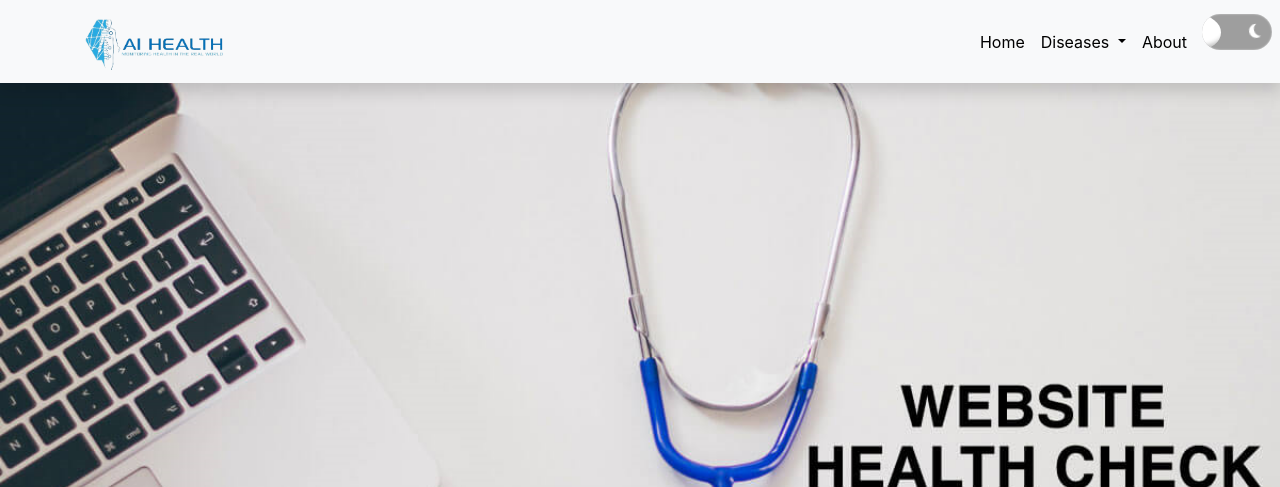
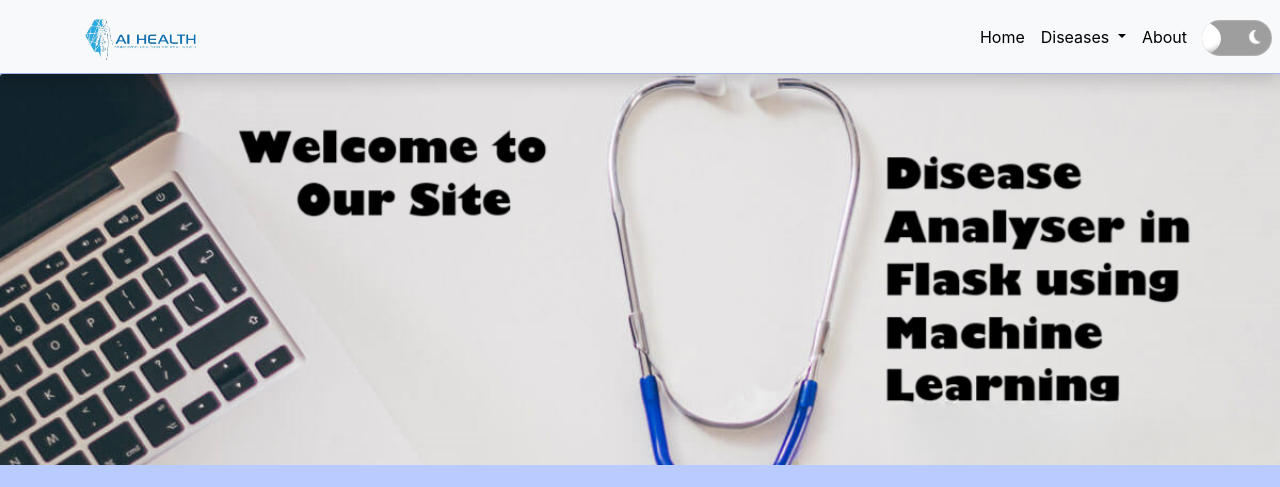
Before and after one commit to abdulqadir4344/HealthPredictor, a Flask app: page / in a window 1280 px wide. Shown: the top 487 px of the page. Run offline with Flask 2, Linux system fonts and the light colour scheme; parts of the project's set-up code (start-up, migrations or seed data) failed here and were passed over; some libraries are stand-ins or nearby versions; grey boxes are pictures that could not be loaded.

Commit message:
fix some bugs and change the name

```diff
--- a/static/style.css
+++ b/static/style.css
@@ -10,9 +10,15 @@ body {
 #healthlogo{
   margin: 0;
   padding-top: 5px;
-  height: 57px;!important
+  height: 47px;!important
   width: 96px;!important
 
+}
+#darkmode{
+  top: 38px;
+}
+#banner{
+  margin-top: 18px;
 }
 #Fetal_Health{
   margin-top: 56px;
@@ -27,6 +33,7 @@ body {
 {
   background-color: #a29e9e5c;
 }
+
 .mynav , .mynav a
 {
   color: black;
--- a/templates/index.html
+++ b/templates/index.html
@@ -29,7 +29,7 @@ overflow:hidden;
 {% block body %}
 
 <div class="container-fluid px-0 py-0">
-  <img class="card-img-top" src="/static/bg_healthcheck.png" alt="">
+  <img id="banner"class="card-img-top" src="/static/bg_healthcheck.png" alt="">
 </div>
 
 <br>
--- a/templates/layout.html
+++ b/templates/layout.html
@@ -22,7 +22,7 @@
 </head>
 
 <body>
-  <input type="checkbox" id="toggle" name="checkbox" class="switch" onclick="myfun()">
+  <input id="darkmode" type="checkbox" id="toggle" name="checkbox" class="switch" onclick="myfun()">
 
   <!-- Navigation -->
   <nav class="navbar navbar-expand-lg shadow fixed-top mynav">
```
Also changed, not shown: static/bg_healthcheck.png.
